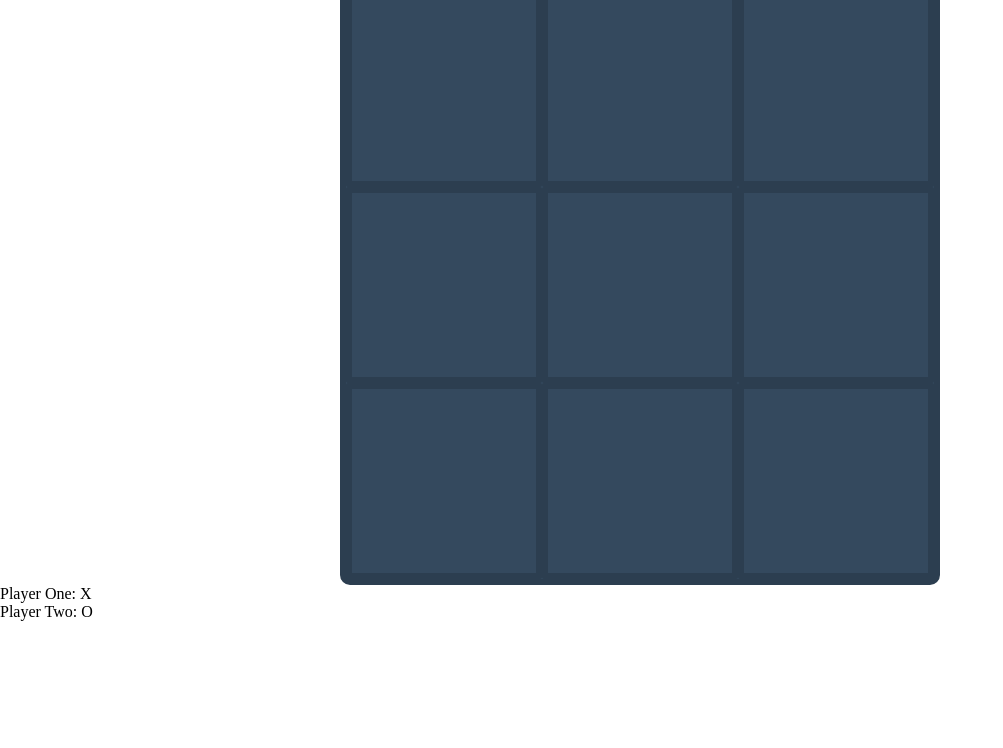
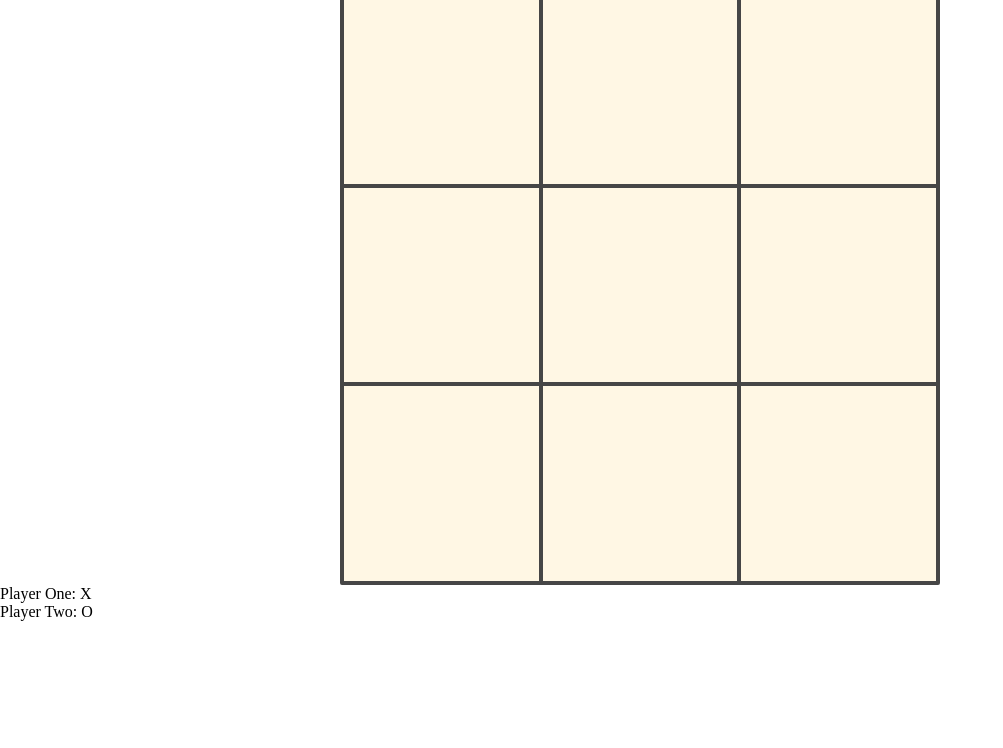
Before and after one commit to jordanccox/tic-tac-toe, a plain HTML site: page index.html in a window 1280 px wide. Shown: the part 52-800 px from the top of the page, without its empty margins (0-1003 px from the left). Drawn offline with Linux system fonts and the light colour scheme.

Commit message:
Update color scheme

```diff
--- a/style.css
+++ b/style.css
@@ -8,18 +8,18 @@
     width: 600px;
     height: 600px;
     margin: 0 auto;
-    background-color: #34495e;
-    color: #ffffff;
-    border: 6px solid #2c3e50;
-    border-radius: 10px;
+    background-color: #fff7e4;
+    color: #1b1b1b;
+    border: 2px solid rgb(70, 70, 70);
+    border-radius: 2px;
 
     display: grid;
     grid-template: repeat(3, 1fr) / repeat(3, 1fr);
 }
 
 .square {
-    border: 6px solid #2c3e50;
-    border-radius: 2px;
+    border: 2px solid rgb(70, 70, 70);
+    /* border-radius: 2px; */
     font-family: Helvetica;
     font-weight: bold;
     font-size: 4em;
```
Also changed, not shown: script.js (+0 -46 lines).
